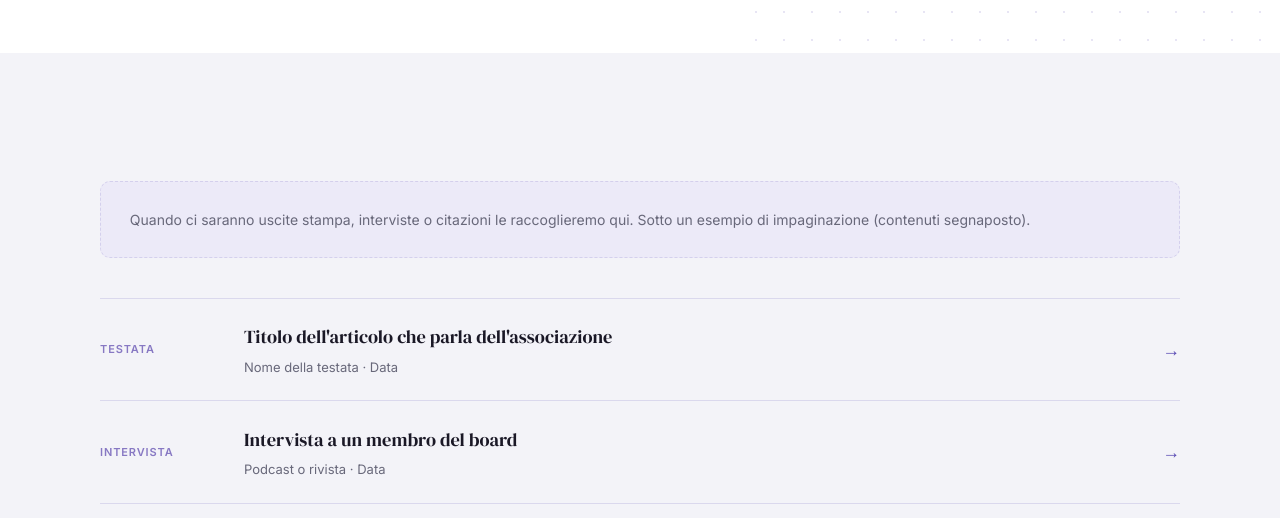
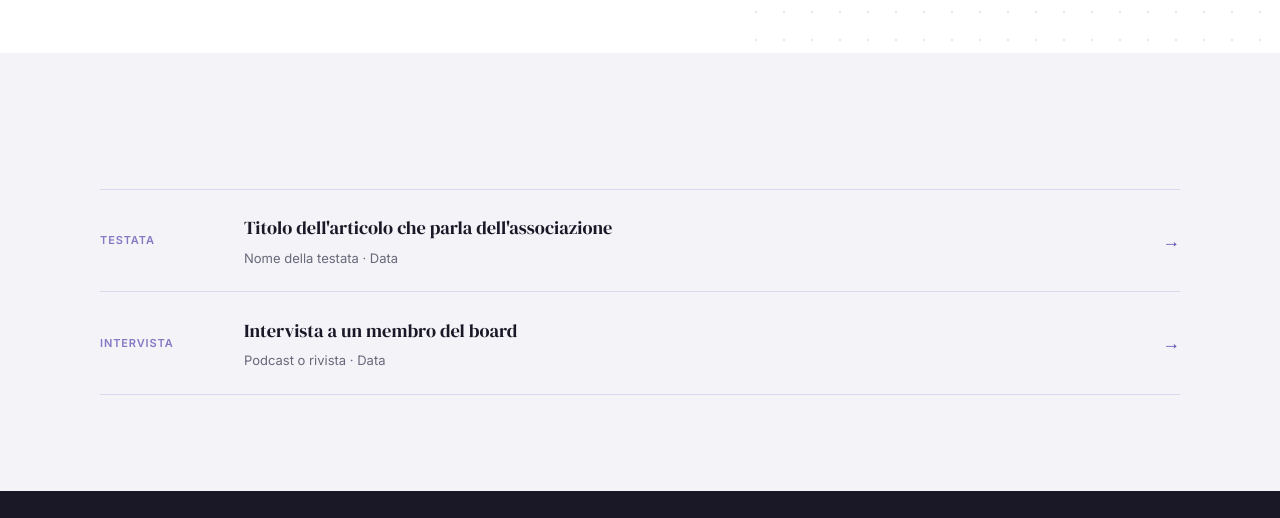
Before and after one commit to camelidresearch/camelidresearchstudies-V2, an Eleventy site: page src/parlano-di-noi.njk in a window 1280 px wide. Shown: the part 282-800 px from the top of the page. Built offline with nearby package versions, Linux system fonts and the light colour scheme; Eleventy itself is replaced by a stand-in of ours; files that its build step writes are made by us from their sources.

Commit message:
Update parlano-di-noi.njk

```diff
--- a/src/parlano-di-noi.njk
+++ b/src/parlano-di-noi.njk
@@ -7,7 +7,6 @@ lead: Articoli, interviste e citazioni dell'associazione sulla stampa e nei medi
 ---
 <section class="bg-soft">
   <div class="container">
-    <div class="empty-note">Quando ci saranno uscite stampa, interviste o citazioni le raccoglieremo qui. Sotto un esempio di impaginazione (contenuti segnaposto).</div>
     <div class="rows">
       {% set esempi = [
         {meta:"Testata", title:"Titolo dell'articolo che parla dell'associazione", sub:"Nome della testata · Data"},
```
